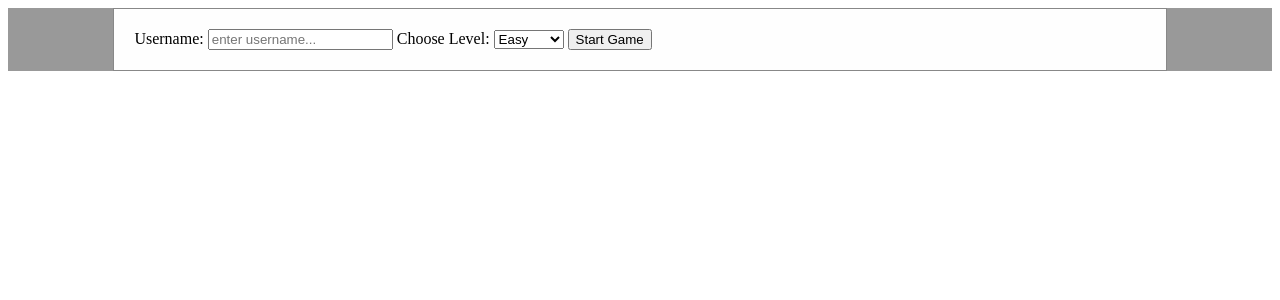
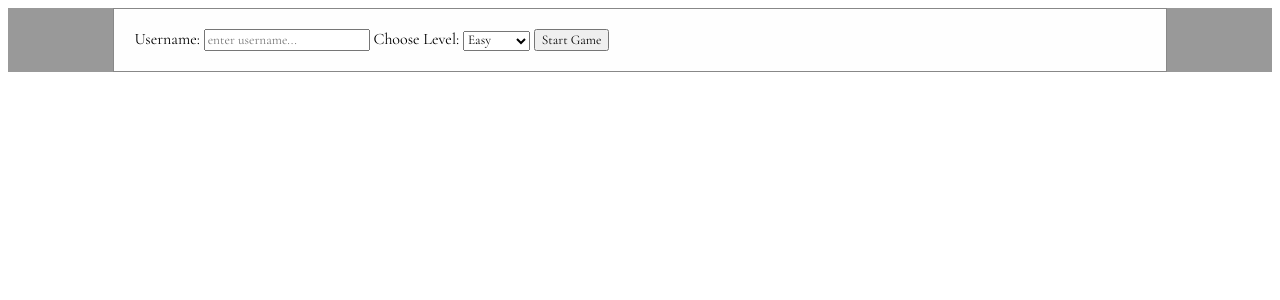
Before and after one commit to mckenziefiege/speed-typing_frontend, a PHP site: page / in a window 1280 px wide. Shown: the top 300 px of the page. Run offline with PHP 8.4, Linux system fonts and the light colour scheme.

Commit message:
added font

```diff
--- a/src/index.css
+++ b/src/index.css
@@ -1,3 +1,10 @@
+@import url('https://fonts.googleapis.com/css?family=Cormorant+Garamond');
+
+
+* {
+  font-family: 'Cormorant Garamond', serif;
+}
+
 .prompt-div span {
 display: inline-block;
 margin: 2px;
--- a/src/index.js
+++ b/src/index.js
@@ -7,8 +7,10 @@ document.addEventListener('DOMContentLoaded', () => {
   let modal = document.querySelector('.modal')
   let modalContent = document.querySelector('.modal-content')
   const playAgainButton = document.querySelector('.play-again')
+  let userTextbox = document.getElementById('user-textbox')
 
   playAgainButton.addEventListener('click', reloadPage)
+
   const startGameButton = document.querySelector('#start-game-button'); // User 'login'
   let modalShow = true; //show modal in beginning
   gameDiv.style.display = 'none';
@@ -22,13 +24,12 @@ document.addEventListener('DOMContentLoaded', () => {
     } else {
       modalContent.style.display = 'none';
       gameDiv.style.display = 'block';
-      takeUserInput(event);
+      takeUserInput(event)
     }
   });
-
   // Adds new user to database
   function postUserToDatabase () {
-    return fetch('http://localhost:3000/users', {
+    fetch('http://localhost:3000/users', {
       method: "POST",
       headers: {
         "Content-Type": "application/json",
@@ -47,8 +48,8 @@ document.addEventListener('DOMContentLoaded', () => {
 
     function getUserIdFromDatabase () {
       fetch('http://localhost:3000/users')
-      .then(res => res.json())
-      .then(filterUsers)
+        .then(res => res.json())
+        .then(filterUsers)
     }
 
     function filterUsers (users) {
@@ -61,8 +62,9 @@ document.addEventListener('DOMContentLoaded', () => {
 
     getUserIdFromDatabase()
     fetchMainPrompt()
-    .then(compareSpans)
-  }
+      .then(compareSpans)
+    }
+
 
   // Fetches the prompt and calls putPromptOnPage
   function fetchMainPrompt () {
@@ -88,8 +90,7 @@ document.addEventListener('DOMContentLoaded', () => {
     promptDiv.append(p)
   }
 
-  //User starts typing, timer starts and user words go into spans
-  let userTextbox = document.getElementById('user-textbox')
+  // User starts typing, timer starts and user words go into spans
   userTextbox.addEventListener('focus', timer)
   userTextbox.addEventListener('keydown', function (event) {
     if (event.keyCode == 32) {
```
